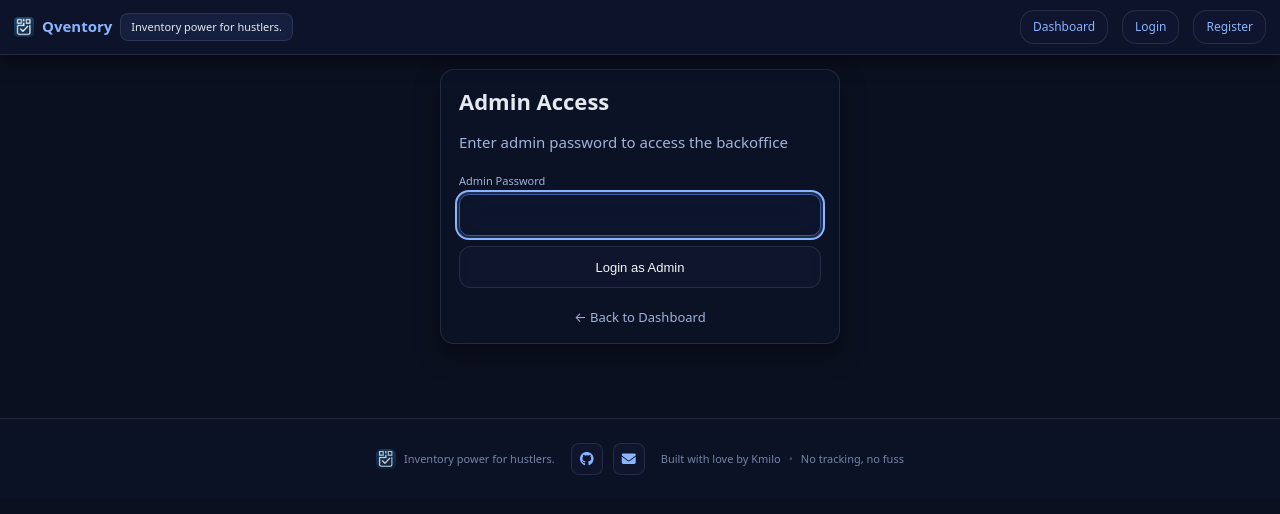
After one commit to noakmilo/qventory, a Flask app: page /admin/login in a window 1280 px wide. The commit adds this page. Shown: the top 514 px of the page. Run offline with Flask 3, Linux system fonts and the light colour scheme.

Commit message:
admin dashboard

```diff
--- a/qventory/routes/main.py
+++ b/qventory/routes/main.py
@@ -995,3 +995,133 @@ def print_item(item_id):
             as_attachment=True,
             download_name=f"label_{it.sku}.pdf",
         )
+
+
+# ==================== ADMIN BACKOFFICE ====================
+
+ADMIN_PASSWORD = os.environ.get("ADMIN_PASSWORD", "admin123")
+
+def check_admin_auth():
+    """Check if admin is authenticated via session"""
+    return request.cookies.get("admin_auth") == "authenticated"
+
+def require_admin():
+    """Decorator to require admin authentication"""
+    if not check_admin_auth():
+        return redirect(url_for('main.admin_login'))
+    return None
+
+
+@main_bp.route("/admin/login", methods=["GET", "POST"])
+def admin_login():
+    """Admin login page"""
+    if request.method == "POST":
+        password = request.form.get("password", "")
+        if password == ADMIN_PASSWORD:
+            resp = make_response(redirect(url_for('main.admin_dashboard')))
+            resp.set_cookie('admin_auth', 'authenticated', max_age=3600*24)  # 24 hours
+            flash("Admin authentication successful", "ok")
+            return resp
+        else:
+            flash("Invalid admin password", "error")
+
+    return render_template("admin_login.html")
+
+
+@main_bp.route("/admin/logout")
+def admin_logout():
+    """Admin logout"""
+    resp = make_response(redirect(url_for('main.admin_login')))
+    resp.set_cookie('admin_auth', '', expires=0)
+    flash("Logged out from admin", "ok")
+    return resp
+
+
+@main_bp.route("/admin/dashboard")
+def admin_dashboard():
+    """Admin dashboard - view all users and their inventory stats"""
+    auth_check = require_admin()
+    if auth_check:
+        return auth_check
+
+    # Get all users with item count
+    users = User.query.all()
+    user_stats = []
+
+    for user in users:
+        item_count = Item.query.filter_by(user_id=user.id).count()
+        user_stats.append({
+            'user': user,
+            'item_count': item_count,
+            'has_inventory': item_count > 0
+        })
+
+    # Sort by item count descending
+    user_stats.sort(key=lambda x: x['item_count'], reverse=True)
+
+    return render_template("admin_dashboard.html", user_stats=user_stats)
+
+
+@main_bp.route("/admin/user/<int:user_id>/delete", methods=["POST"])
+def admin_delete_user(user_id):
+    """Delete a user and all their items"""
+    auth_check = require_admin()
+    if auth_check:
+        return auth_check
+
+    user = User.query.get_or_404(user_id)
+    username = user.username
+
+    # Delete all items belonging to this user
+    Item.query.filter_by(user_id=user_id).delete()
+
+    # Delete user settings
+    Setting.query.filter_by(user_id=user_id).delete()
+
+    # Delete the user
+    db.session.delete(user)
+    db.session.commit()
+
+    flash(f"User '{username}' and all their data deleted successfully", "ok")
+    return redirect(url_for('main.admin_dashboard'))
+
+
+@main_bp.route("/admin/user/create", methods=["GET", "POST"])
+def admin_create_user():
+    """Create a new user from admin panel"""
+    auth_check = require_admin()
+    if auth_check:
+        return auth_check
+
+    if request.method == "POST":
+        username = request.form.get("username", "").strip().lower()
+        email = request.form.get("email", "").strip().lower()
+        password = request.form.get("password", "")
+
+        if not username or not email or not password:
+            flash("All fields are required", "error")
+            return render_template("admin_create_user.html")
+
+        # Check if user already exists
+        if User.query.filter_by(username=username).first():
+            flash("Username already exists", "error")
+            return render_template("admin_create_user.html")
+
+        if User.query.filter_by(email=email).first():
+            flash("Email already exists", "error")
+            return render_template("admin_create_user.html")
+
+        # Create new user
+        from werkzeug.security import generate_password_hash
+        new_user = User(
+            username=username,
+            email=email,
+            password_hash=generate_password_hash(password)
+        )
+        db.session.add(new_user)
+        db.session.commit()
+
+        flash(f"User '{username}' created successfully", "ok")
+        return redirect(url_for('main.admin_dashboard'))
+
+    return render_template("admin_create_user.html")
--- /dev/null
+++ b/qventory/templates/admin_login.html
@@ -0,0 +1,25 @@
+{% extends "base.html" %}
+{% block title %}Admin Login – Qventory{% endblock %}
+{% block content %}
+<div class="row">
+  <div class="card" style="max-width:400px;margin:0 auto;width:98%;">
+    <h1>Admin Access</h1>
+    <p style="color:var(--sub);margin-bottom:var(--space-4);">Enter admin password to access the backoffice</p>
+
+    <form method="post" class="grid cols-1">
+      <div>
+        <label class="label" for="password">Admin Password</label>
+        <input type="password" class="input" id="password" name="password" required autofocus>
+      </div>
+
+      <div>
+        <button type="submit" class="btn submitbtn block">Login as Admin</button>
+      </div>
+    </form>
+
+    <div style="margin-top:var(--space-4);text-align:center;">
+      <a href="{{ url_for('main.dashboard') }}" style="color:var(--sub);font-size:var(--fs-sm);">← Back to Dashboard</a>
+    </div>
+  </div>
+</div>
+{% endblock %}
```
Also changed, not shown: qventory/static/style.css (+55 -0 lines), qventory/templates/admin_create_user.html (added, +34 -0 lines), qventory/templates/admin_dashboard.html (added, +106 -0 lines).
